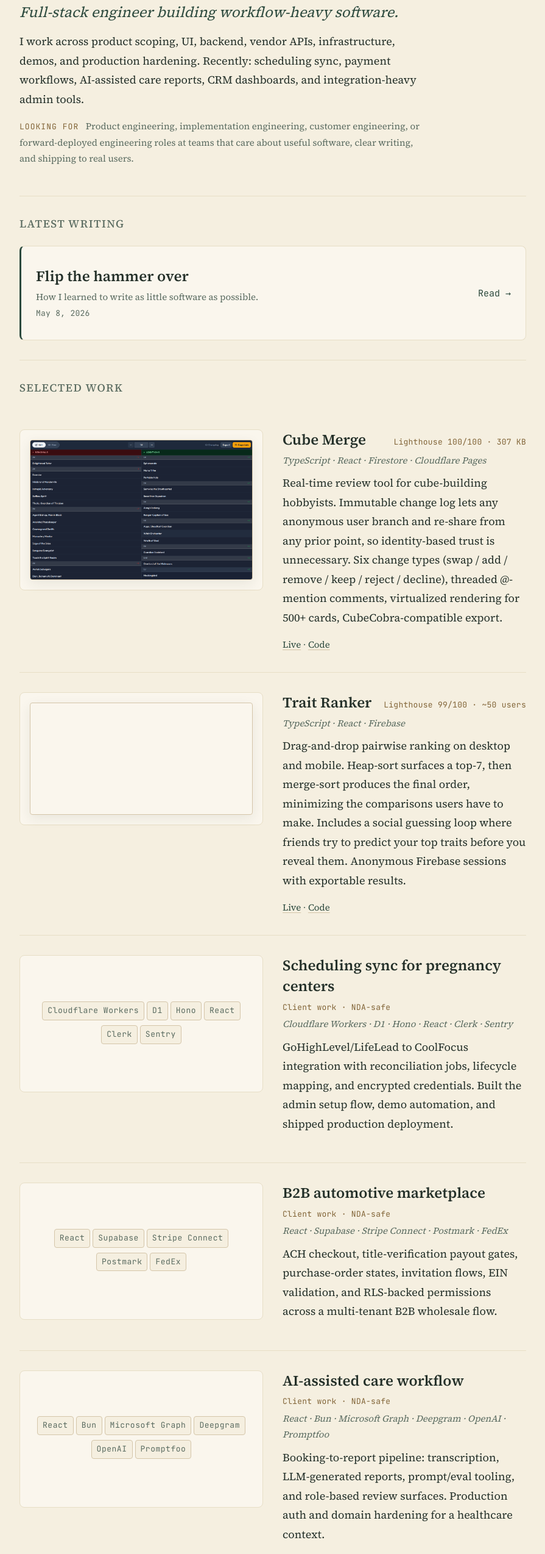
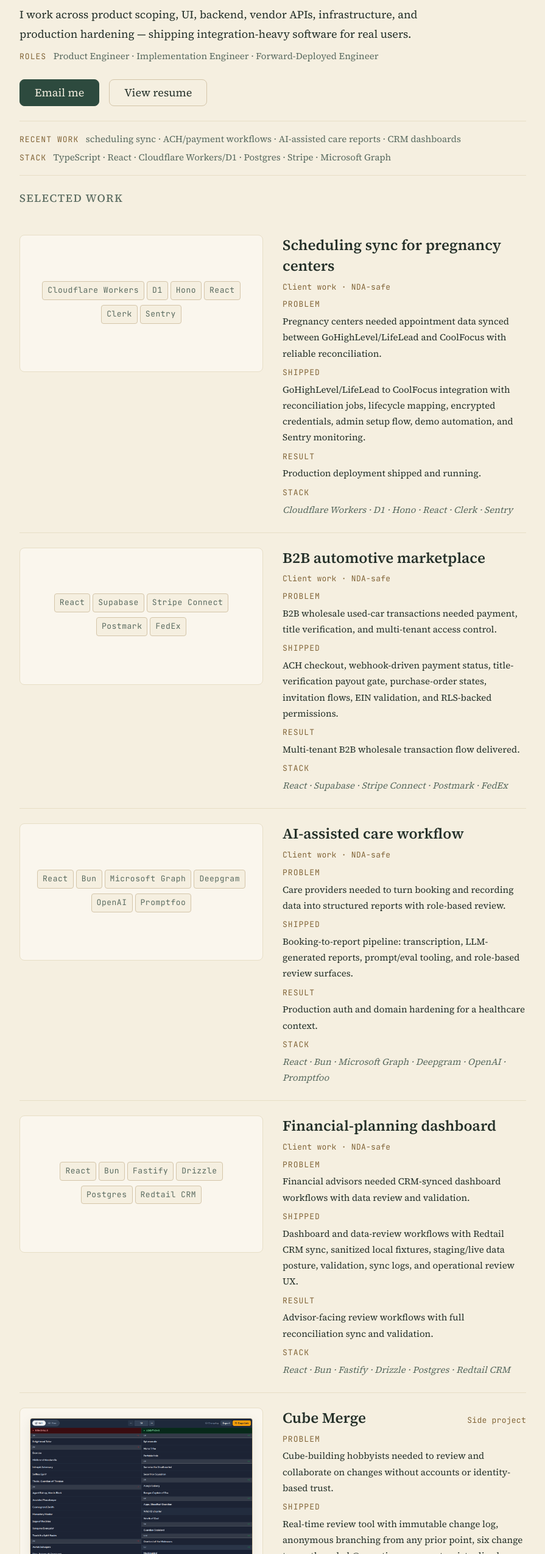
Before and after one commit to NMaass/Portfolio, an Astro site: page / in a window 1280 px wide. Shown: the part 252-2800 px from the top of the page at 61% size, without its empty margins (192-1087 px from the left). Built offline with nearby package versions, Linux system fonts and the light colour scheme; Astro itself is replaced by a stand-in of ours; grey boxes are pictures that could not be loaded.

Commit message:
Optimize homepage reading flow, CTAs, motion, and favicon
Reorder homepage: hero with CTAs → proof strip → selected work (NDA
client work first) → live demos grid → writing. Replace carousel with
responsive static grid. Add hero CTAs (Email me / View resume) at 44px
min-height. Rewrite project cards as structured Problem/Shipped/Result/
Stack format. Add video poster + prefers-reduced-motion gating. New NM
monogram favicon with PNG fallbacks. Add Work/Resume/Contact to nav.

```diff
--- a/scripts/generate-og.mjs
+++ b/scripts/generate-og.mjs
@@ -104,7 +104,10 @@ function buildSvg({ title, description, kicker }) {
   ${descBlock}
   <g transform="translate(80, ${HEIGHT - 60})">
     <rect width="32" height="32" rx="6" fill="${ACCENT}"/>
-    <path d="M9 23V10h2.5l8 9V10h2.5v13h-2.5l-8-9v9h-2.5z" fill="${PAPER}"/>
+    <g fill="none" stroke="${PAPER}" stroke-width="3" stroke-linecap="square" stroke-linejoin="miter">
+      <path d="M7.5 9 V23 L16.5 13 V23"/>
+      <path d="M16.5 23 V9 L20.5 19 L24.5 9 V23"/>
+    </g>
   </g>
   <text x="124" y="${HEIGHT - 39}" font-family="JetBrains Mono, monospace" font-size="22" fill="${TEXT}">
     Nicholas Maassen <tspan fill="${MUTED}"> · nmaass.dev</tspan>
--- a/src/pages/index.astro
+++ b/src/pages/index.astro
@@ -43,100 +43,32 @@ const liveApps = [
       Full-stack engineer building workflow-heavy software.
     </p>
     <p class="lede">
-      I work across product scoping, UI, backend, vendor APIs, infrastructure, demos, and
-      production hardening. Recently: scheduling sync, payment workflows, AI-assisted care
-      reports, CRM dashboards, and integration-heavy admin tools.
+      I work across product scoping, UI, backend, vendor APIs, infrastructure, and
+      production hardening — shipping integration-heavy software for real users.
     </p>
-    <p class="hero-now">
-      <span class="hero-now-label">Looking for</span>
-      Product engineering, implementation engineering, customer engineering, or
-      forward-deployed engineering roles at teams that care about useful software, clear
-      writing, and shipping to real users.
+    <p class="hero-roles">
+      <span class="hero-now-label">Roles</span>
+      Product Engineer · Implementation Engineer · Forward-Deployed Engineer
+    </p>
+    <div class="hero-ctas">
+      <a class="btn btn-primary" href="mailto:nick@nmaass.dev">Email me</a>
+      <a class="btn btn-secondary" href={`${base}/resume`}>View resume</a>
+    </div>
+  </section>
+
+  <section class="proof-strip" aria-label="Recent work and stack">
+    <p class="proof-line">
+      <span class="proof-label">Recent work</span>
+      scheduling sync · ACH/payment workflows · AI-assisted care reports · CRM dashboards
+    </p>
+    <p class="proof-line">
+      <span class="proof-label">Stack</span>
+      TypeScript · React · Cloudflare Workers/D1 · Postgres · Stripe · Microsoft Graph
     </p>
   </section>
 
-  <section class="featured-writing">
-    <h2>Latest writing</h2>
-    <a class="writing-feature" href={`${base}/writing/flip-the-hammer-over`}>
-      <div class="writing-feature-body">
-        <h3>Flip the hammer over</h3>
-        <p class="writing-feature-desc">How I learned to write as little software as possible.</p>
-        <p class="writing-feature-meta">
-          <time datetime="2026-05-08">May 8, 2026</time>
-        </p>
-      </div>
-      <span class="writing-feature-cta" aria-hidden="true">Read&nbsp;&rarr;</span>
-    </a>
-  </section>
-
-  <section class="selected-work">
+  <section class="selected-work" id="work">
     <h2>Selected Work</h2>
-
-    <article class="project">
-      <a class="project-media" href="https://cube-merge.nmaass.dev" aria-label="Open Cube Merge">
-        <img
-          src={`${base}/projects/cube-merge.png`}
-          alt="Cube Merge diff view on desktop: removals on the left, additions on the right, grouped by color."
-          loading="lazy"
-          width="1280"
-          height="800"
-        />
-      </a>
-      <div class="project-body">
-        <header class="project-header">
-          <h3><a href="https://cube-merge.nmaass.dev">Cube Merge</a></h3>
-          <span class="project-meta">Lighthouse 100/100 · 307 KB</span>
-        </header>
-        <p class="project-stack">TypeScript · React · Firestore · Cloudflare Pages</p>
-        <p>
-          Real-time review tool for cube-building hobbyists. Immutable change log lets any anonymous user
-          branch and re-share from any prior point, so identity-based trust is unnecessary.
-          Six change types (swap / add / remove / keep / reject / decline), threaded @-mention comments,
-          virtualized rendering for 500+ cards, CubeCobra-compatible export.
-        </p>
-        <p class="project-links">
-          <a href="https://cube-merge.nmaass.dev">Live</a>
-          ·
-          <a href="https://github.com/NMaass/cube-merge">Code</a>
-        </p>
-      </div>
-    </article>
-
-    <article class="project">
-      <a class="project-media" href="https://trait-ranker.nmaass.dev" aria-label="Open Trait Ranker — drag-and-drop pairwise ranking demo">
-        <video
-          autoplay
-          loop
-          muted
-          playsinline
-          preload="metadata"
-          width="1892"
-          height="912"
-          aria-label="Trait Ranker desktop drag-and-drop interaction"
-        >
-          <source src={`${base}/projects/trait-ranker.webm`} type="video/webm" />
-          <source src={`${base}/projects/trait-ranker.mp4`} type="video/mp4" />
-        </video>
-      </a>
-      <div class="project-body">
-        <header class="project-header">
-          <h3><a href="https://trait-ranker.nmaass.dev">Trait Ranker</a></h3>
-          <span class="project-meta">Lighthouse 99/100 · ~50 users</span>
-        </header>
-        <p class="project-stack">TypeScript · React · Firebase</p>
-        <p>
-          Drag-and-drop pairwise ranking on desktop and mobile. Heap-sort surfaces a top-7,
-          then merge-sort produces the final order, minimizing the comparisons users have to make.
-          Includes a social guessing loop where friends try to predict your top traits before you reveal them.
-          Anonymous Firebase sessions with exportable results.
-        </p>
-        <p class="project-links">
-          <a href="https://trait-ranker.nmaass.dev">Live</a>
-          ·
-          <a href="https://github.com/NMaass/trait-ranker">Code</a>
-        </p>
-      </div>
-    </article>
 
     <article class="project project-nda">
       <div class="project-media project-media-stack" aria-hidden="true">
@@ -154,12 +86,16 @@ const liveApps = [
           <h3>Scheduling sync for pregnancy centers</h3>
           <span class="project-meta">Client work · NDA-safe</span>
         </header>
-        <p class="project-stack">Cloudflare Workers · D1 · Hono · React · Clerk · Sentry</p>
-        <p>
-          GoHighLevel/LifeLead to CoolFocus integration with reconciliation jobs, lifecycle
-          mapping, and encrypted credentials. Built the admin setup flow, demo automation,
-          and shipped production deployment.
-        </p>
+        <dl class="project-details">
+          <dt>Problem</dt>
+          <dd>Pregnancy centers needed appointment data synced between GoHighLevel/LifeLead and CoolFocus with reliable reconciliation.</dd>
+          <dt>Shipped</dt>
+          <dd>GoHighLevel/LifeLead to CoolFocus integration with reconciliation jobs, lifecycle mapping, encrypted credentials, admin setup flow, demo automation, and Sentry monitoring.</dd>
+          <dt>Result</dt>
+          <dd>Production deployment shipped and running.</dd>
+          <dt>Stack</dt>
+          <dd>Cloudflare Workers · D1 · Hono · React · Clerk · Sentry</dd>
+        </dl>
       </div>
     </article>
 
@@ -178,12 +114,16 @@ const liveApps = [
           <h3>B2B automotive marketplace</h3>
           <span class="project-meta">Client work · NDA-safe</span>
         </header>
-        <p class="project-stack">React · Supabase · Stripe Connect · Postmark · FedEx</p>
-        <p>
-          ACH checkout, title-verification payout gates, purchase-order states, invitation
-          flows, EIN validation, and RLS-backed permissions across a multi-tenant B2B
-          wholesale flow.
-        </p>
+        <dl class="project-details">
+          <dt>Problem</dt>
+          <dd>B2B wholesale used-car transactions needed payment, title verification, and multi-tenant access control.</dd>
+          <dt>Shipped</dt>
+          <dd>ACH checkout, webhook-driven payment status, title-verification payout gate, purchase-order states, invitation flows, EIN validation, and RLS-backed permissions.</dd>
+          <dt>Result</dt>
+          <dd>Multi-tenant B2B wholesale transaction flow delivered.</dd>
+          <dt>Stack</dt>
+          <dd>React · Supabase · Stripe Connect · Postmark · FedEx</dd>
+        </dl>
       </div>
     </article>
 
@@ -203,12 +143,16 @@ const liveApps = [
           <h3>AI-assisted care workflow</h3>
           <span class="project-meta">Client work · NDA-safe</span>
         </header>
-        <p class="project-stack">React · Bun · Microsoft Graph · Deepgram · OpenAI · Promptfoo</p>
-        <p>
-          Booking-to-report pipeline: transcription, LLM-generated reports, prompt/eval
-          tooling, and role-based review surfaces. Production auth and domain hardening for
-          a healthcare context.
-        </p>
+        <dl class="project-details">
+          <dt>Problem</dt>
+          <dd>Care providers needed to turn booking and recording data into structured reports with role-based review.</dd>
+          <dt>Shipped</dt>
+          <dd>Booking-to-report pipeline: transcription, LLM-generated reports, prompt/eval tooling, and role-based review surfaces.</dd>
+          <dt>Result</dt>
+          <dd>Production auth and domain hardening for a healthcare context.</dd>
+          <dt>Stack</dt>
+          <dd>React · Bun · Microsoft Graph · Deepgram · OpenAI · Promptfoo</dd>
+        </dl>
       </div>
     </article>
 
@@ -228,66 +172,148 @@ const liveApps = [
           <h3>Financial-planning dashboard</h3>
           <span class="project-meta">Client work · NDA-safe</span>
         </header>
-        <p class="project-stack">React · Bun · Fastify · Drizzle · Postgres · Redtail CRM</p>
-        <p>
-          Dashboard and data-review workflows with Redtail CRM sync. Sanitized local
-          fixtures, staging/live data posture, validation, sync logs, and operational
-          review UX for advisors.
+        <dl class="project-details">
+          <dt>Problem</dt>
+          <dd>Financial advisors needed CRM-synced dashboard workflows with data review and validation.</dd>
+          <dt>Shipped</dt>
+          <dd>Dashboard and data-review workflows with Redtail CRM sync, sanitized local fixtures, staging/live data posture, validation, sync logs, and operational review UX.</dd>
+          <dt>Result</dt>
+          <dd>Advisor-facing review workflows with full reconciliation sync and validation.</dd>
+          <dt>Stack</dt>
+          <dd>React · Bun · Fastify · Drizzle · Postgres · Redtail CRM</dd>
+        </dl>
+      </div>
+    </article>
+
+    <article class="project">
+      <a class="project-media" href="https://cube-merge.nmaass.dev" aria-label="Open Cube Merge">
+        <img
+          src={`${base}/projects/cube-merge.png`}
+          alt="Cube Merge diff view on desktop: removals on the left, additions on the right, grouped by color."
+          loading="lazy"
+          width="1280"
+          height="800"
+        />
+      </a>
+      <div class="project-body">
+        <header class="project-header">
+          <h3><a href="https://cube-merge.nmaass.dev">Cube Merge</a></h3>
+          <span class="project-meta">Side project</span>
+        </header>
+        <dl class="project-details">
+          <dt>Problem</dt>
+          <dd>Cube-building hobbyists needed to review and collaborate on changes without accounts or identity-based trust.</dd>
+          <dt>Shipped</dt>
+          <dd>Real-time review tool with immutable change log, anonymous branching from any prior point, six change types, threaded @-mention comments, virtualized rendering for 500+ cards, and CubeCobra-compatible export.</dd>
+          <dt>Result</dt>
+          <dd>Lighthouse 100/100 · 307 KB bundle.</dd>
+          <dt>Stack</dt>
+          <dd>TypeScript · React · Firestore · Cloudflare Pages</dd>
+        </dl>
+        <p class="project-links">
+          <a href="https://cube-merge.nmaass.dev">Live</a>
+          ·
+          <a href="https://github.com/NMaass/cube-merge">Code</a>
+        </p>
+      </div>
+    </article>
+
+    <article class="project">
+      <a class="project-media" href="https://trait-ranker.nmaass.dev" aria-label="Open Trait Ranker — drag-and-drop pairwise ranking demo">
+        <video
+          autoplay
+          loop
+          muted
+          playsinline
+          preload="metadata"
+          poster={`${base}/projects/trait-ranker-poster.jpg`}
+          width="1892"
+          height="912"
+          aria-label="Trait Ranker desktop drag-and-drop interaction"
+        >
+          <source src={`${base}/projects/trait-ranker.webm`} type="video/webm" />
+          <source src={`${base}/projects/trait-ranker.mp4`} type="video/mp4" />
+        </video>
+      </a>
+      <div class="project-body">
+        <header class="project-header">
+          <h3><a href="https://trait-ranker.nmaass.dev">Trait Ranker</a></h3>
+          <span class="project-meta">Side project</span>
+        </header>
+        <dl class="project-details">
+          <dt>Problem</dt>
+          <dd>Ranking many traits by comparison is tedious; users need fewer decisions to reach a final order.</dd>
+          <dt>Shipped</dt>
+          <dd>Drag-and-drop pairwise ranking with heap-sort (top-7) then merge-sort (final order), social guessing loop, anonymous Firebase sessions, and exportable results.</dd>
+          <dt>Result</dt>
+          <dd>Lighthouse 99/100 · ~50 users.</dd>
+          <dt>Stack</dt>
+          <dd>TypeScript · React · Firebase</dd>
+        </dl>
+        <p class="project-links">
+          <a href="https://trait-ranker.nmaass.dev">Live</a>
+          ·
+          <a href="https://github.com/NMaass/trait-ranker">Code</a>
         </p>
       </div>
     </article>
   </section>
 
-  <section class="live-apps">
-    <h2>Try them live</h2>
-    <div class="carousel-wrapper">
-      <button class="carousel-nav" data-dir="prev" type="button" aria-label="Scroll left">&lsaquo;</button>
-      <div class="carousel" id="app-carousel" role="list" aria-label="Hosted applications">
-        {liveApps.map((app) => (
-          <a class="carousel-card" href={app.url} role="listitem" target="_blank" rel="noopener">
-            <h3>{app.name}</h3>
-            <p class="carousel-desc">{app.description}</p>
-            <p class="carousel-stack">{app.stack}</p>
-            <span class="carousel-url">{app.url.replace('https://', '')}&nbsp;&rarr;</span>
-          </a>
-        ))}
+  <section class="live-apps" id="demos">
+    <h2>Live demos</h2>
+    <div class="demo-grid">
+      {liveApps.map((app) => (
+        <a class="demo-card" href={app.url} target="_blank" rel="noopener">
+          <h3>{app.name}</h3>
+          <p class="demo-desc">{app.description}</p>
+          <p class="demo-stack">{app.stack}</p>
+          <span class="demo-url">{app.url.replace('https://', '')}&nbsp;&rarr;</span>
+        </a>
+      ))}
+    </div>
+  </section>
+
+  <section class="featured-writing">
+    <h2>Latest writing</h2>
+    <a class="writing-feature" href={`${base}/writing/flip-the-hammer-over`}>
+      <div class="writing-feature-body">
+        <h3>Flip the hammer over</h3>
+        <p class="writing-feature-desc">How I learned to write as little software as possible.</p>
+        <p class="writing-feature-meta">
+          <time datetime="2026-05-08">May 8, 2026</time>
+        </p>
       </div>
-      <button class="carousel-nav" data-dir="next" type="button" aria-label="Scroll right">&rsaquo;</button>
-    </div>
+      <span class="writing-feature-cta" aria-hidden="true">Read&nbsp;&rarr;</span>
+    </a>
   </section>
 </Base>
 
-<script>
-  const carousel = document.getElementById('app-carousel');
-  if (carousel) {
-    const wrapper = carousel.closest('.carousel-wrapper');
-    const buttons = wrapper?.querySelectorAll('.carousel-nav') ?? [];
-    buttons.forEach((btn) => {
-      btn.addEventListener('click', () => {
-        const dir = (btn as HTMLButtonElement).dataset.dir === 'next' ? 1 : -1;
-        const amount = carousel.clientWidth * 0.75;
-        carousel.scrollBy({ left: amount * dir, behavior: 'smooth' });
-      });
+<script is:inline>
+  if (window.matchMedia('(prefers-reduced-motion: reduce)').matches) {
+    document.querySelectorAll('video[autoplay]').forEach(function (v) {
+      v.removeAttribute('autoplay');
+      v.removeAttribute('loop');
+      v.pause();
     });
   }
 </script>
 
 <style>
   .hero {
-    padding: var(--space-2xl) 0 var(--space-xl);
+    padding: var(--space-md) 0 var(--space-lg);
     border-bottom: 1px solid var(--color-border-soft);
   }
 
   .hero h1 {
     font-size: var(--text-4xl);
-    margin-bottom: var(--space-sm);
+    margin-bottom: var(--space-xs);
   }
 
   .tagline {
     font-size: var(--text-xl);
     color: var(--color-accent);
     font-style: italic;
-    margin-bottom: var(--space-md);
+    margin-bottom: var(--space-sm);
     line-height: var(--leading-snug);
   }
 
@@ -296,14 +322,15 @@ const liveApps = [
     color: var(--color-text);
     font-size: var(--text-base);
     line-height: var(--leading-relaxed);
+    margin-bottom: var(--space-sm);
   }
 
-  .hero-now {
+  .hero-roles {
     max-width: var(--max-width-prose);
-    margin-top: var(--space-md);
     font-size: var(--text-sm);
     color: var(--color-text-muted);
     line-height: var(--leading-relaxed);
+    margin-bottom: var(--space-lg);
   }
 
   .hero-now-label {
@@ -315,11 +342,83 @@ const liveApps = [
     margin-right: var(--space-sm);
   }
 
+  .hero-ctas {
+    display: flex;
+    gap: var(--space-md);
+    flex-wrap: wrap;
+  }
+
+  .btn {
+    display: inline-flex;
+    align-items: center;
+    min-height: 44px;
+    padding: var(--space-sm) var(--space-lg);
+    border-radius: var(--radius-md);
+    font-size: var(--text-base);
+    font-family: var(--font-serif);
+    text-decoration: none;
+    border: 1px solid transparent;
+    cursor: pointer;
+    line-height: 1;
+  }
+
+  .btn-primary {
+    background: var(--color-accent);
+    color: var(--color-bg);
+    border-color: var(--color-accent);
+  }
+
+  .btn-primary:hover {
+    background: var(--color-accent-hover);
+    border-color: var(--color-accent-hover);
+    color: var(--color-bg);
+    text-decoration: none;
+  }
+
+  .btn-secondary {
+    background: transparent;
+    color: var(--color-text);
+    border-color: var(--color-border);
+  }
+
+  .btn-secondary:hover {
+    border-color: var(--color-accent);
+    color: var(--color-accent);
+    text-decoration: none;
+  }
+
+  /* ─── Proof strip ───────────────────────────────────────── */
+
+  .proof-strip {
+    padding: var(--space-md) 0;
+    border-bottom: 1px solid var(--color-border-soft);
+  }
+
+  .proof-line {
+    font-size: var(--text-sm);
+    color: var(--color-text-muted);
+    line-height: var(--leading-relaxed);
+    margin: 0;
+  }
+
+  .proof-line + .proof-line {
+    margin-top: var(--space-xs);
+  }
+
+  .proof-label {
+    font-family: var(--font-mono);
+    font-size: var(--text-xs);
+    color: var(--color-highlight-text);
+    letter-spacing: 0.08em;
+    text-transform: uppercase;
+    margin-right: var(--space-sm);
+  }
+
   /* ─── Featured writing ──────────────────────────────────── */
 
   .featured-writing {
-    padding: var(--space-xl) 0;
-    border-bottom: 1px solid var(--color-border-soft);
+    padding: var(--space-xl) 0 var(--space-2xl);
+    border-top: 1px solid var(--color-border-soft);
   }
 
   .featured-writing h2,
@@ -404,7 +503,7 @@ const liveApps = [
   /* ─── Selected work (two-column) ────────────────────────── */
 
   .selected-work {
-    padding: var(--space-xl) 0;
+    padding: var(--space-lg) 0;
     border-bottom: 1px solid var(--color-border-soft);
   }
 
@@ -412,7 +511,7 @@ const liveApps = [
     display: grid;
     grid-template-columns: minmax(0, 1fr) minmax(0, 1fr);
     gap: var(--space-xl);
-    padding: var(--space-xl) 0;
+    padding: var(--space-lg) 0;
     border-bottom: 1px solid var(--color-border-soft);
     align-items: start;
   }
@@ -428,8 +527,6 @@ const liveApps = [
     }
   }
 
-  /* Matt around every screenshot: paper-tone surround so the app's own palette
-     never butts directly against the site palette. */
   .project-media {
     display: block;
     width: 100%;
@@ -500,7 +597,7 @@ const liveApps = [
     justify-content: space-between;
     flex-wrap: wrap;
     gap: var(--space-sm);
-    margin-bottom: var(--space-xs);
+    margin-bottom: var(--space-sm);
   }
 
   .project-header h3 {
@@ -526,15 +623,34 @@ const liveApps = [
     letter-spacing: 0.02em;
   }
 
-  .project-stack {
+  .project-details {
+    margin: 0;
+  }
+
+  .project-details dt {
+    font-family: var(--font-mono);
+    font-size: var(--text-xs);
+    color: var(--color-highlight-text);
+    letter-spacing: 0.08em;
+    text-transform: uppercase;
+    margin-top: var(--space-sm);
+    margin-bottom: var(--space-xs);
+  }
+
+  .project-details dt:first-child {
+    margin-top: 0;
+  }
+
+  .project-details dd {
+    margin: 0;
     font-size: var(--text-sm);
+    line-height: var(--leading-relaxed);
+    color: var(--color-text);
+  }
+
+  .project-details dd:last-of-type {
     color: var(--color-text-muted);
     font-style: italic;
-    margin-bottom: var(--space-sm);
-  }
-
-  .project-body p {
-    line-height: var(--leading-relaxed);
   }
 
   .project-links {
@@ -544,44 +660,20 @@ const liveApps = [
     margin-bottom: 0;
   }
 
-  /* ─── Live apps carousel ────────────────────────────────── */
+  /* ─── Live demos grid ───────────────────────────────────── */
 
   .live-apps {
-    padding: var(--space-xl) 0 var(--space-2xl);
+    padding: var(--space-lg) 0;
+    border-bottom: 1px solid var(--color-border-soft);
   }
 
-  .carousel-wrapper {
-    display: flex;
-    align-items: stretch;
-    gap: var(--space-sm);
+  .demo-grid {
+    display: grid;
+    grid-template-columns: repeat(auto-fill, minmax(240px, 1fr));
+    gap: var(--space-md);
   }
 
-  .carousel {
-    flex: 1;
-    display: flex;
-    gap: var(--space-md);
-    overflow-x: auto;
-    scroll-snap-type: x mandatory;
-    -webkit-overflow-scrolling: touch;
-    scrollbar-width: thin;
-    scrollbar-color: var(--color-border) transparent;
-    padding-bottom: var(--space-xs);
-  }
-
-  .carousel::-webkit-scrollbar {
-    height: 4px;
-  }
-  .carousel::-webkit-scrollbar-track {
-    background: transparent;
-  }
-  .carousel::-webkit-scrollbar-thumb {
-    background: var(--color-border);
-    border-radius: 2px;
-  }
-
-  .carousel-card {
-    scroll-snap-align: start;
-    flex: 0 0 calc((100% - 2 * var(--space-md)) / 3);
+  .demo-card {
     display: flex;
     flex-direction: column;
     gap: var(--space-sm);
@@ -594,24 +686,24 @@ const liveApps = [
     transition: border-color 0.2s ease;
   }
 
-  .carousel-card:hover {
+  .demo-card:hover {
     border-color: var(--color-accent);
     color: var(--color-text);
     text-decoration: none;
   }
 
-  .carousel-card h3 {
+  .demo-card h3 {
     margin: 0;
     font-size: var(--text-lg);
     color: var(--color-text);
     transition: color 0.15s ease;
   }
 
-  .carousel-card:hover h3 {
+  .demo-card:hover h3 {
     color: var(--color-accent);
   }
 
-  .carousel-desc {
+  .demo-desc {
     font-size: var(--text-sm);
     color: var(--color-text-muted);
     line-height: var(--leading-relaxed);
@@ -619,48 +711,17 @@ const liveApps = [
     flex: 1;
   }
 
-  .carousel-stack {
+  .demo-stack {
     font-size: var(--text-xs);
     color: var(--color-text-muted);
     font-style: italic;
     margin: 0;
   }
 
-  .carousel-url {
+  .demo-url {
     font-family: var(--font-mono);
     font-size: var(--text-xs);
     color: var(--color-accent);
     letter-spacing: 0.02em;
   }
-
-  .carousel-nav {
-    flex-shrink: 0;
-    align-self: center;
-    width: 36px;
-    height: 36px;
-    min-height: 36px;
-    min-width: 36px;
-    border-radius: 50%;
-    border: 1px solid var(--color-border);
-    background: var(--color-bg-elevated);
-    color: var(--color-text-muted);
-    cursor: pointer;
-    font-size: 1.25rem;
-    line-height: 1;
-    display: flex;
-    align-items: center;
-    justify-content: center;
-    font-family: var(--font-serif);
-  }
-
-  .carousel-nav:hover {
-    border-color: var(--color-accent);
-    color: var(--color-accent);
-  }
-
-  @media (max-width: 600px) {
-    .carousel-nav {
-      display: none;
-    }
-  }
 </style>
```
Also changed, not shown: src/layouts/Base.astro (+10 -1 lines), public/apple-touch-icon.png (added), public/favicon-32.png (added), public/favicon-48.png (added), public/favicon.svg, public/og-default.png, public/og/flip-the-hammer-over.png, public/projects/trait-ranker-poster.jpg (added).
